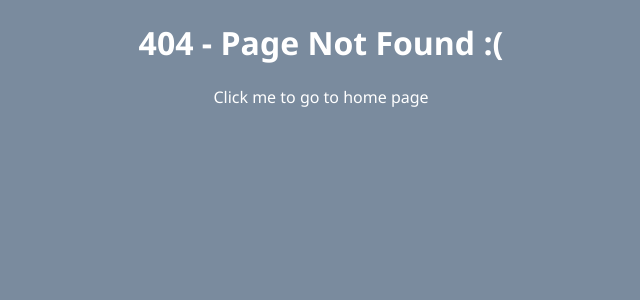
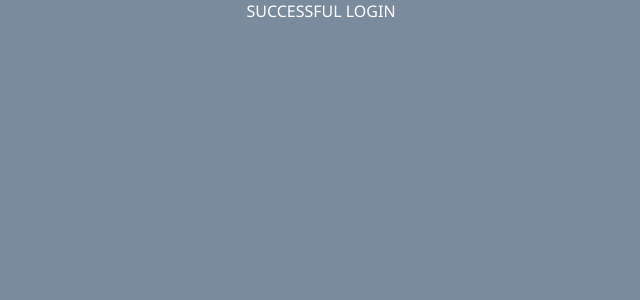
Before and after one commit to AjayLiu/inspiration-jar, a Next.js app in the folder client/: page /success in a window 1280 px wide. Before the commit this address had no page. Shown: the top 300 px of the page, without its empty margins (319-959 px from the left). Built offline with nearby package versions, Linux system fonts and the light colour scheme.

Commit message:
add login register pages

```diff
--- a/client/src/pages/index.tsx
+++ b/client/src/pages/index.tsx
@@ -25,7 +25,6 @@ const Home: React.FC = () => {
         <meta property="og:image" content="https://inspirationjar.herokuapp.com/img/jar.png" />
         <meta property="og:description" content="Share words of encouragement to fellow humans around the
           world!" />
-
       </Head>
 
       <main>
--- /dev/null
+++ b/client/src/pages/success.tsx
@@ -0,0 +1,9 @@
+const Success: React.FC = () => {
+    return (
+        <div>
+            SUCCESSFUL LOGIN
+        </div>
+    )
+}
+
+export default Success;
```
Also changed, not shown: client/src/pages/login.tsx (added, +9 -0 lines), client/src/pages/register.tsx (added, +11 -0 lines).
